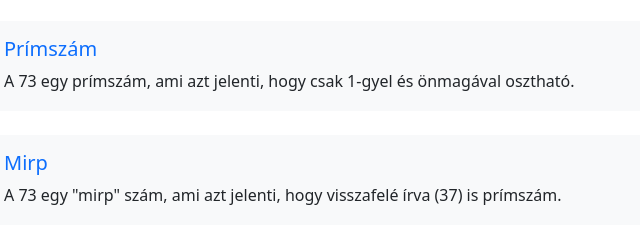
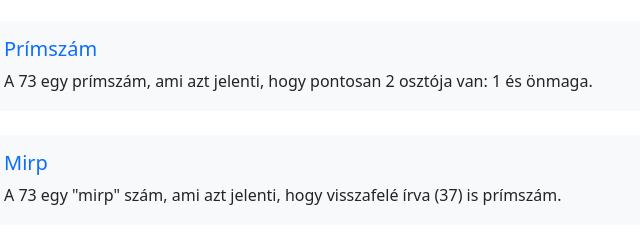
Before and after one commit to MurphyDev0/ikt_project, a plain HTML site: page index.html in a window 1280 px wide. Shown: the part 337-577 px from the top of the page, 300-940 px from the left. Drawn offline with nearby package versions, Linux system fonts and the light colour scheme.

Commit message:
Facts text correction

```diff
--- a/index.html
+++ b/index.html
@@ -54,9 +54,9 @@
                         <div class="card-body">
                             <h2 class="card-title text-center mb-4">Érdekességek a 73-as számról</h2>
                             <div class="facts-container">
-                                <div class="fact-item">
+                               <div class="fact-item">
                                     <h3>Prímszám</h3>
-                                    <p>A 73 egy prímszám, ami azt jelenti, hogy csak 1-gyel és önmagával osztható.</p>
+                                    <p>A 73 egy prímszám, ami azt jelenti, hogy pontosan 2 osztója van: 1 és önmaga.</p>
                                 </div>
                                 <div class="fact-item">
                                     <h3>Mirp</h3>
```
